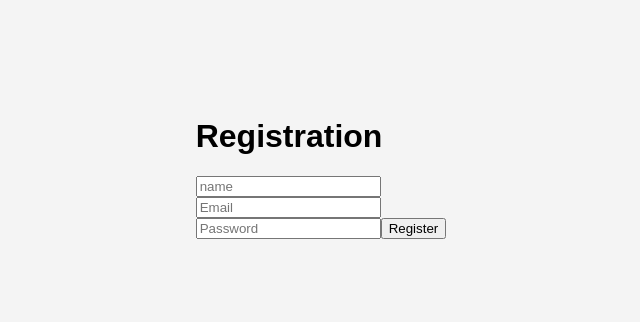
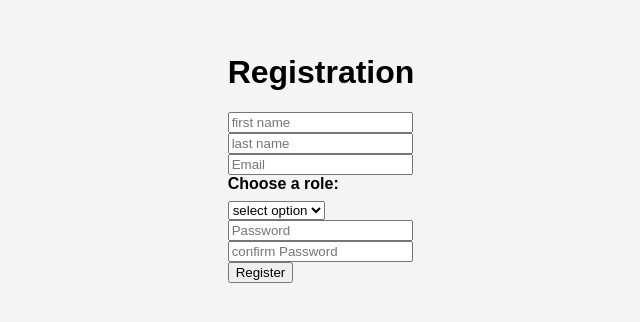
Before and after one commit to Ruchi-Bhogate/u-book-se-fall-23-team-32, a React (Create React App) app in the folder client/: page /signup in a window 1280 px wide. Shown: the part 232-554 px from the top of the page, without its empty margins (319-959 px from the left). Built offline with nearby package versions, Linux system fonts and the light colour scheme.

Commit message:
added functionality for signup page

```diff
--- a/client/src/components/signup.jsx
+++ b/client/src/components/signup.jsx
@@ -1,9 +1,16 @@
 import { useState } from 'react';
+import { useNavigate } from "react-router-dom";
 
 function Signup() {
-  const [name, SetName] = useState('')
+  const navigate = useNavigate();
+
+  const [firstname, SetFirstName] = useState('')
+  const [lastname, SetLastName] = useState('')
   const [email, SetEmail] = useState('')
   const [password, SetPassword] = useState('')
+  const [confirmpassword, SetConfirmPassword] = useState('')
+  const [role, SetRole] = useState('')
+  const [signUpResponseMsg, setSignUpResponseMsg] = useState('')
 
   async function Register(event) {
     event.preventDefault()
@@ -13,13 +20,21 @@ function Signup() {
           'Content-Type': 'application/json'
         },
         body: JSON.stringify({
-          name,
+          firstname,
+          lastname,
           email,
-          password
+          password,
+          confirmpassword,
+          role
         }),
     })
     const data = await response.json()
     console.log(data)
+    setSignUpResponseMsg(data.message)
+    if(signUpResponseMsg != "password not matched") {
+      navigate("/login")
+    }
+
   }
 
   return (
@@ -28,9 +43,16 @@ function Signup() {
       <form onSubmit={Register}>
         <input
           //value={name}
-          onChange={(e) => SetName(e.target.value)}
+          onChange={(e) => SetFirstName(e.target.value)}
           type = "text"
-          placeholder = "name"
+          placeholder = "first name"
+        />
+        <br />
+        <input
+          //value={name}
+          onChange={(e) => SetLastName(e.target.value)}
+          type = "text"
+          placeholder = "last name"
         />
         <br />
         <input
@@ -40,13 +62,30 @@ function Signup() {
           placeholder = "Email"
         />
         <br />
+        <label for="roles">Choose a role:</label>
+  <select onChange={(e) => SetRole(e.target.value)} name="roles" id="roles">
+    <option value="" disabled selected>select option</option>
+    <option value="user">User</option>
+    <option value="renter">Renter</option>
+    <option value="admin">Admin</option>
+    </select>
+    <br />
         <input
           //value={password}
           onChange={(e) => SetPassword(e.target.value)}
           type = "text"
           placeholder = "Password"
         />
+        <br />
+         <input
+          //value={password}
+          onChange={(e) => SetConfirmPassword(e.target.value)}
+          type = "text"
+          placeholder = "confirm Password"
+        />
+        <br />
         <input type = "Submit" value = "Register"/>
+        <p>{signUpResponseMsg}</p>
       </form>
     </div>
   )
```
Also changed, not shown: 2 other files (tests, documents, lock files or other folders).
